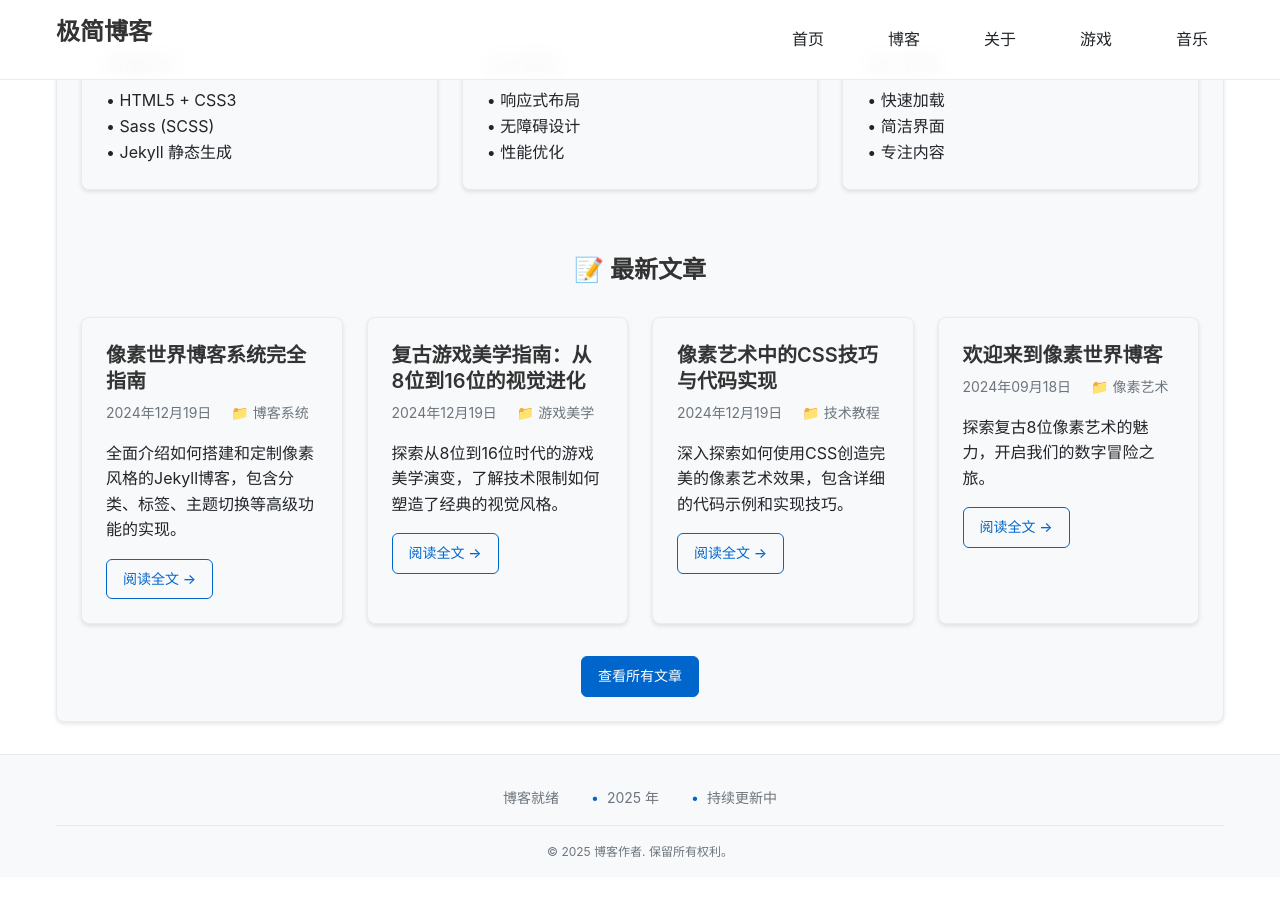
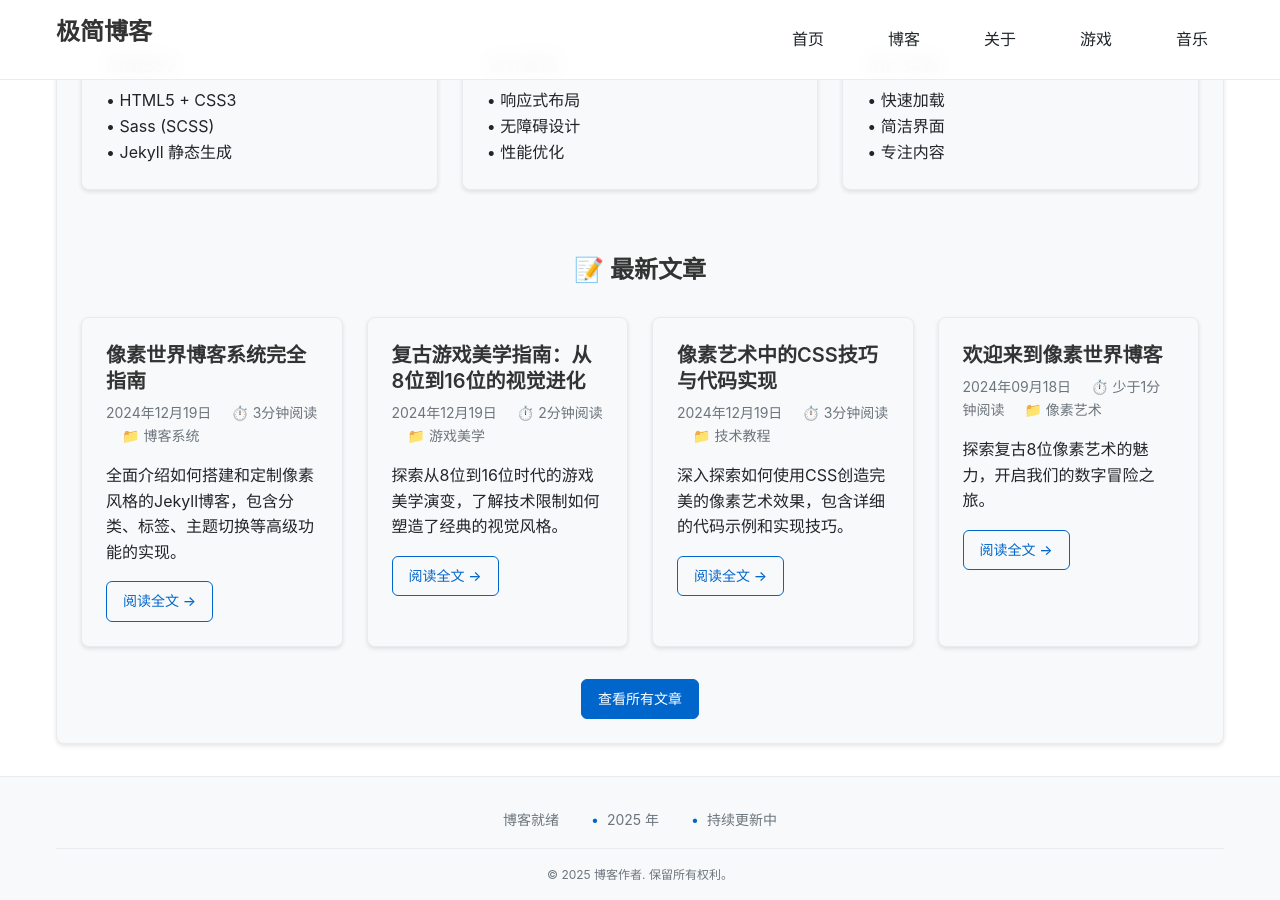
Before and after one commit to zhucebuniao/zhucebuniao.github.io, a Jekyll site: the page built from index.html, in a window 1280 px wide and 900 px high, scrolled down 746 px. Built offline with Jekyll 4.4.1, drawn with Linux system fonts in a browser that asks for light colours; before the commit the page ends 1623 px from its top, so only the background shows below that.

Commit message:
Add reading time estimation to all article displays
Co-authored-by: zhucebuniao <13835184+zhucebuniao@users.noreply.github.com>

```diff
--- /dev/null
+++ b/_includes/reading-time.html
@@ -0,0 +1,16 @@
+{% comment %}
+Reading time calculation include
+Calculates estimated reading time based on word count
+Assumes 200 words per minute reading speed
+Usage: {% include reading-time.html content=post.content %}
+       {% include reading-time.html content=content %}
+{% endcomment %}
+
+{% assign words = include.content | strip_html | number_of_words %}
+{% assign reading_time = words | divided_by: 200.0 | ceil %}
+
+{% if reading_time <= 1 %}
+    ⏱️ 少于1分钟阅读
+{% else %}
+    ⏱️ {{ reading_time }}分钟阅读
+{% endif %}
--- a/_layouts/post.html
+++ b/_layouts/post.html
@@ -10,6 +10,10 @@ layout: default
             <time datetime="{{ page.date | date_to_xmlschema }}">
                 📅 {{ page.date | date: "%Y年%m月%d日" }}
             </time>
+
+            <span style="margin-left: 1rem;">
+                {% include reading-time.html content=content %}
+            </span>
 
             {% if page.author %}
                 <span style="margin-left: 1rem;">👤 {{ page.author }}</span>
--- a/index.html
+++ b/index.html
@@ -98,6 +98,10 @@ title: "极简博客 - 首页"
                                 {{ post.date | date: "%Y年%m月%d日" }}
                             </time>
 
+                            <span style="margin-left: 1rem;">
+                                {% include reading-time.html content=post.content %}
+                            </span>
+
                             {% if post.categories.size > 0 %}
                                 <span style="margin-left: 1rem;">
                                     📁 {{ post.categories | first }}
```
Also changed, not shown: blog.md (+4 -0 lines).
